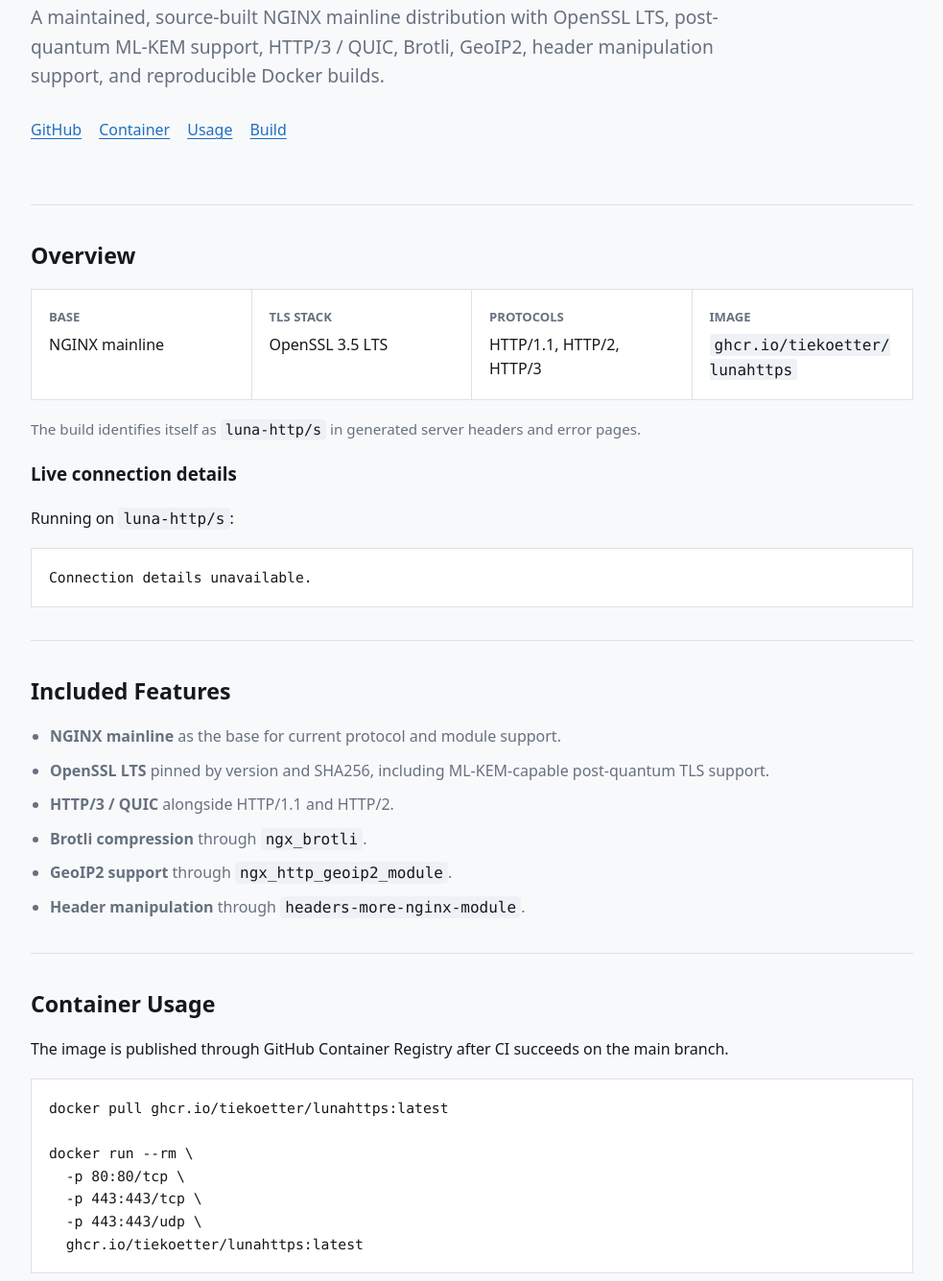
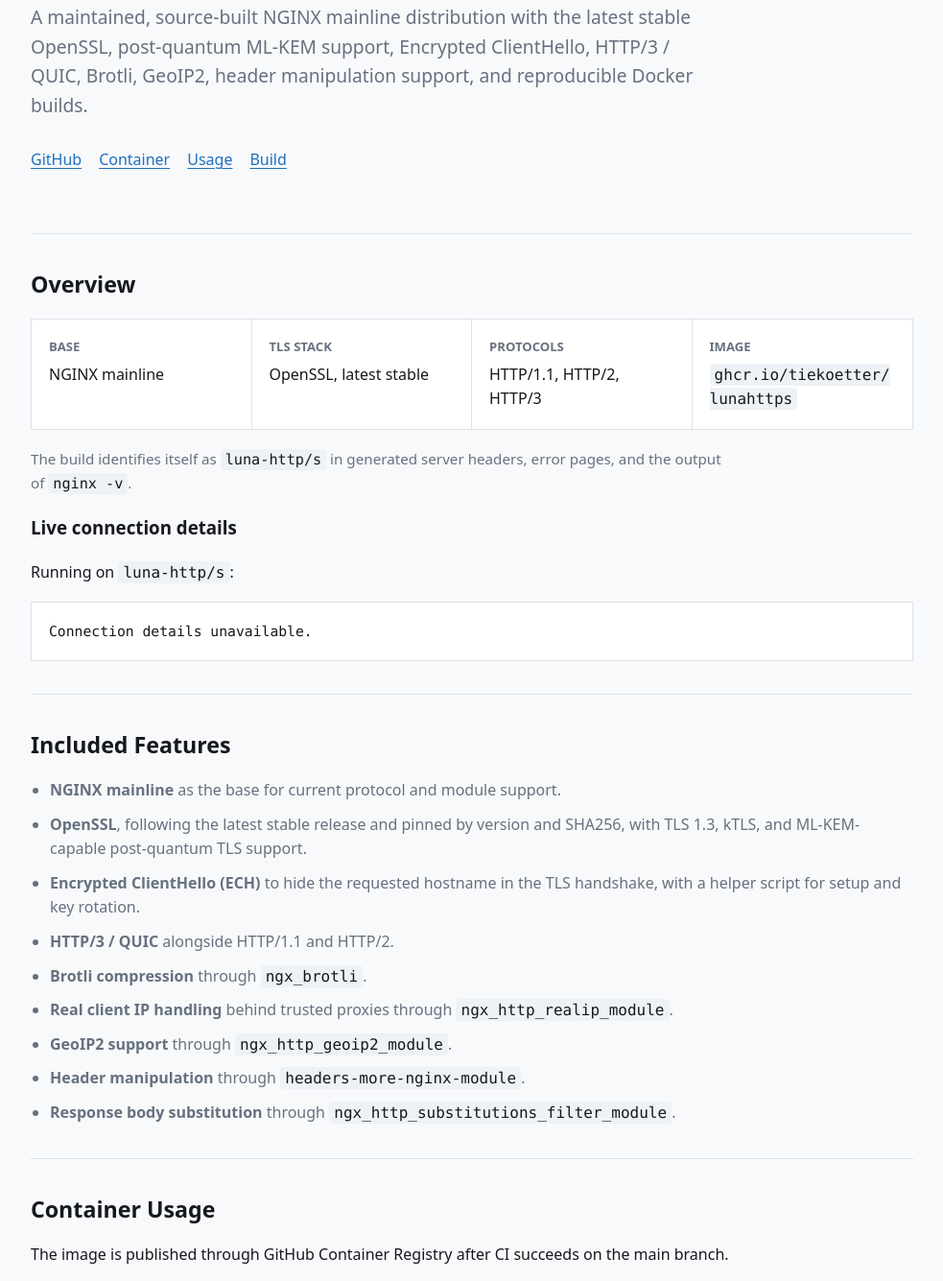
Before and after one commit to TiekoetterNET/lunahttps-web, a plain HTML site: page index.html in a window 1280 px wide. Shown: the part 192-1527 px from the top of the page at 96% size, without its empty margins (148-1131 px from the left). Drawn offline with Linux system fonts and the light colour scheme; no server answers.

Commit message:
Refresh build features, metadata and ECH status
Document latest stable OpenSSL, ECH, additional modules and image provenance verification. Add canonical and social metadata, display live ECH status, and improve overview semantics and text wrapping.

```diff
--- a/assets/styles.css
+++ b/assets/styles.css
@@ -110,6 +110,7 @@ section {
 .facts {
   display: grid;
   grid-template-columns: repeat(4, minmax(0, 1fr));
+  margin: 0;
   border: 1px solid var(--line);
   background: var(--panel);
 }
@@ -143,6 +144,7 @@ dd {
   margin: 0;
   padding-left: 20px;
   color: var(--muted);
+  overflow-wrap: anywhere;
 }
 
 code,
--- a/index.html
+++ b/index.html
@@ -5,8 +5,16 @@
   <meta charset="utf-8">
   <meta name="viewport" content="width=device-width, initial-scale=1">
   <meta name="description"
-    content="Luna-HTTP/S is a maintained custom NGINX build with OpenSSL LTS, ML-KEM support, HTTP/3, Brotli, GeoIP2, and reproducible Docker images.">
-  <title>Luna-HTTP/S - lunahttps.tiekoetter.net</title>
+    content="Luna-HTTP/S is a maintained custom NGINX build with the latest stable OpenSSL, HTTP/3, Encrypted ClientHello, post-quantum ML-KEM, Brotli, and Docker images.">
+  <title>Luna-HTTP/S: custom NGINX build with HTTP/3, ECH and ML-KEM</title>
+  <link rel="canonical" href="https://lunahttps.tiekoetter.net/">
+  <meta property="og:type" content="website">
+  <meta property="og:site_name" content="Luna-HTTP/S">
+  <meta property="og:title" content="Luna-HTTP/S: custom NGINX build with HTTP/3, ECH and ML-KEM">
+  <meta property="og:description"
+    content="A maintained custom NGINX build with the latest stable OpenSSL, HTTP/3, Encrypted ClientHello, post-quantum ML-KEM, Brotli, and Docker images.">
+  <meta property="og:url" content="https://lunahttps.tiekoetter.net/">
+  <meta name="twitter:card" content="summary">
   <link rel="icon" href="assets/favicon.ico" sizes="any">
   <link rel="stylesheet" href="assets/styles.css">
 </head>
@@ -17,9 +25,10 @@
       <p class="kicker">Custom NGINX build</p>
       <h1>Luna-HTTP/S</h1>
       <p class="summary">
-        A maintained, source-built NGINX mainline distribution with OpenSSL LTS,
-        post-quantum ML-KEM support, HTTP/3 / QUIC, Brotli, GeoIP2, header
-        manipulation support, and reproducible Docker builds.
+        A maintained, source-built NGINX mainline distribution with the latest
+        stable OpenSSL, post-quantum ML-KEM support, Encrypted ClientHello,
+        HTTP/3 / QUIC, Brotli, GeoIP2, header manipulation support, and
+        reproducible Docker builds.
       </p>
       <nav aria-label="Project links">
         <a href="https://github.com/tiekoetter/lunahttps">GitHub</a>
@@ -31,14 +40,14 @@
 
     <section aria-labelledby="overview-heading">
       <h2 id="overview-heading">Overview</h2>
-      <div class="facts">
+      <dl class="facts">
         <div>
           <dt>Base</dt>
           <dd>NGINX mainline</dd>
         </div>
         <div>
           <dt>TLS stack</dt>
-          <dd>OpenSSL 3.5 LTS</dd>
+          <dd>OpenSSL, latest stable</dd>
         </div>
         <div>
           <dt>Protocols</dt>
@@ -48,10 +57,10 @@
           <dt>Image</dt>
           <dd><code>ghcr.io/tiekoetter/lunahttps</code></dd>
         </div>
-      </div>
+      </dl>
       <p class="note">
         The build identifies itself as <code>luna-http/s</code> in generated
-        server headers and error pages.
+        server headers, error pages, and the output of <code>nginx -v</code>.
       </p>
       <h3>Live connection details</h3>
       <p>Running on <code>luna-http/s</code>:</p>
@@ -62,12 +71,18 @@
       <h2 id="features-heading">Included Features</h2>
       <ul class="feature-list">
         <li><strong>NGINX mainline</strong> as the base for current protocol and module support.</li>
-        <li><strong>OpenSSL LTS</strong> pinned by version and SHA256, including ML-KEM-capable post-quantum TLS
-          support.</li>
+        <li><strong>OpenSSL</strong>, following the latest stable release and pinned by version and SHA256, with
+          TLS 1.3, kTLS, and ML-KEM-capable post-quantum TLS support.</li>
+        <li><strong>Encrypted ClientHello (ECH)</strong> to hide the requested hostname in the TLS handshake, with a
+          helper script for setup and key rotation.</li>
         <li><strong>HTTP/3 / QUIC</strong> alongside HTTP/1.1 and HTTP/2.</li>
         <li><strong>Brotli compression</strong> through <code>ngx_brotli</code>.</li>
+        <li><strong>Real client IP handling</strong> behind trusted proxies through
+          <code>ngx_http_realip_module</code>.</li>
         <li><strong>GeoIP2 support</strong> through <code>ngx_http_geoip2_module</code>.</li>
         <li><strong>Header manipulation</strong> through <code>headers-more-nginx-module</code>.</li>
+        <li><strong>Response body substitution</strong> through
+          <code>ngx_http_substitutions_filter_module</code>.</li>
       </ul>
     </section>
 
@@ -84,6 +99,11 @@ docker run --rm \
   -p 443:443/tcp \
   -p 443:443/udp \
   ghcr.io/tiekoetter/lunahttps:latest</code></pre>
+      <p class="note">
+        Published images carry a signed build provenance attestation, which
+        can be checked with the GitHub CLI:
+      </p>
+      <pre><code>gh attestation verify oci://ghcr.io/tiekoetter/lunahttps:latest --repo tiekoetter/lunahttps</code></pre>
     </section>
 
     <section id="build" aria-labelledby="build-heading">
@@ -114,6 +134,12 @@ sudo ./build.sh</code></pre>
   <script>
     (async () => {
       const el = document.getElementById("connection-details");
+      const echLabels = {
+        SUCCESS: "active",
+        GREASE: "not used (client sent GREASE)",
+        NOT_TRIED: "not used",
+        FAILED: "failed"
+      };
 
       try {
         const res = await fetch("/connection-details.json", {
@@ -132,6 +158,7 @@ sudo ./build.sh</code></pre>
 TLS:         ${info.tls || "unknown"}
 Cipher:      ${info.cipher || "unknown"}
 Curve:       ${info.curve || "unknown"}
+ECH:         ${echLabels[info.ech] || info.ech || "unknown"}
 Compression: ${compression}`;
       } catch (err) {
         el.textContent = "Connection details unavailable.";
```
